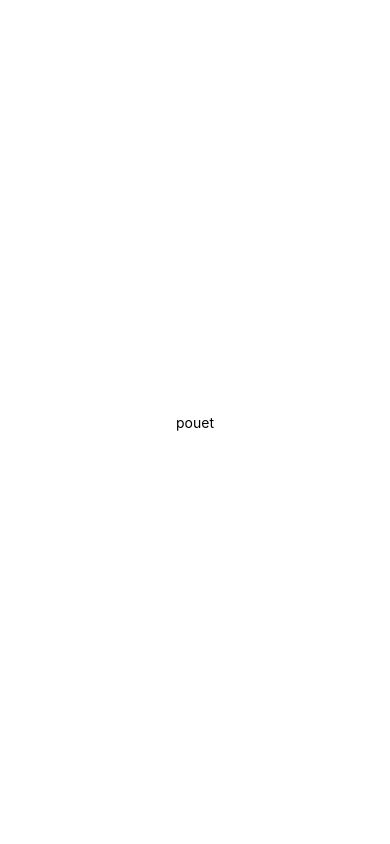
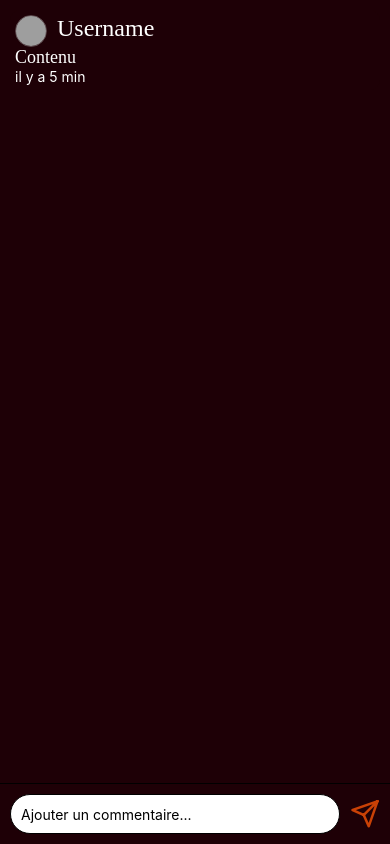
Before and after one commit to Blackers33/cinefilms, a React Native app in the folder frontend/: screen /Comments in a window 390 px wide. Built offline with nearby package versions, Linux system fonts and the light colour scheme; grey boxes are pictures that could not be loaded.

Commit message:
Added Comments Component

```diff
--- a/frontend/App.js
+++ b/frontend/App.js
@@ -1,13 +1,20 @@
 import { StatusBar } from 'expo-status-bar';
 import { StyleSheet, Text, View } from 'react-native';
+import { NavigationContainer } from '@react-navigation/native';
+import { createNativeStackNavigator } from '@react-navigation/native-stack';
+import Comments from './components/filmScreen/Comments';
+import HomeScreen from './components/filmScreen/HomeScreen';
 
+
+const Stack = createNativeStackNavigator();
 export default function App() {
   return (
-    <View style={styles.container}>
-      <Text>pouet
-      </Text>
-      <StatusBar style="auto" />
-    </View>
+    <NavigationContainer>
+     <Stack.Navigator screenOptions={{ headerShown: false }}>
+       <Stack.Screen name="Home" component={HomeScreen} />
+       <Stack.Screen name="Comments" component={Comments} />
+     </Stack.Navigator>
+   </NavigationContainer>
   );
 }
 
--- /dev/null
+++ b/frontend/components/common/Avatar.js
@@ -0,0 +1,35 @@
+/**
+ *
+ * usage : import Avatar from "../components/common/Avatar";
+ * <Avatar uri={user.avatar} size={64} />
+ *
+ */
+
+import { Image, View } from "react-native";
+
+
+export default function Avatar({
+	uri = "https://www.w3schools.com/w3images/avatar2.png",
+	size = 32,
+}) {
+	return (
+		<View
+			style={{
+				width:  size ,
+				height:  size ,
+				borderWidth: 1,
+				borderRadius: 100,
+				borderColor: "rgba(198, 198, 198, 0.38)",
+			}}
+		>
+			<Image
+				style={{
+					width: "100%",
+					height: "100%",
+					borderRadius: 100,
+				}}
+				source={{ uri }}
+			/>
+		</View>
+	);
+}
--- /dev/null
+++ b/frontend/components/filmScreen/Comments.js
@@ -0,0 +1,102 @@
+import { StyleSheet, View, TextInput, Text, KeyboardAvoidingView, Platform, TouchableOpacity } from 'react-native';
+import Avatar from '../common/Avatar';
+import { SafeAreaView } from 'react-native-safe-area-context';
+import Send from 'react-native-vector-icons/Feather'
+
+export default function Comments({ navigation }) {
+
+  return (
+    <SafeAreaView style={styles.safeArea}>
+      <View style={styles.containerComments}>
+        <View style={styles.commentContainer}>
+          <View style={styles.commentInfo}>
+            <Avatar style={styles.avatar} />
+            <Text style={styles.username}>Username</Text>
+          </View>
+          <Text style={styles.content}>Contenu</Text>
+          <Text style={styles.time}>il y a 5 min</Text>
+        </View>
+      </View>
+      <KeyboardAvoidingView
+        behavior={Platform.OS === 'ios' ? 'padding' : 'height'}
+        style={styles.inputContainer}
+      >
+        <TextInput
+          style={styles.input}
+          placeholder="Ajouter un commentaire..."
+          placeholderTextColor="black"
+        />
+        <TouchableOpacity onPress={() => handleSubmitMessage()} style={styles.addFilterButton} activeOpacity={0.8}>
+                    <Send name='send' size={30} color={'#C94106'} />
+                </TouchableOpacity>
+      </KeyboardAvoidingView>
+    </SafeAreaView>
+  );
+}
+
+const styles = StyleSheet.create({
+  safeArea: {
+    flex: 1,
+    backgroundColor: 'white',
+    paddingTop: `Platform.OS === 'ios' ? 30 : 0,`
+  },
+
+  commentInfo: {
+    flexDirection: 'row',
+    justifyContent: 'start',
+    padding: 0,
+    margin: 0,
+  },
+  containerComments: {
+    flex: 1,
+    backgroundColor: 'rgb(30.28.26)',
+  },
+  commentContainer: {
+    padding: 5,
+    backgroundColor: 'rgb(30.28.26)',
+    opacity: 1,
+    borderRadius: 10,
+    margin: 10,
+
+  },
+  avatar: {
+    marginBottom: 10,
+    marginRight: 10,
+    paddingLeft : 0,
+  },
+  username: {
+    fontFamily: 'Mulish',
+    fontSize: 24,
+    color: 'white',
+    marginBottom: 5,
+    marginLeft: 10,
+  },
+  content: {
+    fontFamily: 'Mulish',
+    fontSize: 18,
+    color: 'white',
+  },
+  time: {
+    color : 'white',
+  },
+  inputContainer: {
+    flexDirection: 'row',
+    alignItems: 'center',
+    padding: 10,
+    borderTopWidth: 1,
+    borderColor: 'black',
+    backgroundColor: 'rgb(30.28.26)',
+  },
+  input: {
+    flex: 1,
+    height: 40,
+    borderColor: 'black',
+    borderWidth: 1,
+    borderRadius: 20,
+    paddingHorizontal: 10,
+    marginRight: 10,
+    backgroundColor: 'white',
+  },
+
+
+});
--- /dev/null
+++ b/frontend/components/filmScreen/HomeScreen.js
@@ -0,0 +1,13 @@
+import { Button, StyleSheet, Text, View } from 'react-native';
+
+export default function HomeScreen({ navigation }) {
+ return (
+   <View>
+     <Text>Home Screen</Text>
+     <Button
+       title="Go to Comments"
+       onPress={() => navigation.navigate('Comments')}
+     />
+   </View>
+ );
+}
--- a/frontend/package.json
+++ b/frontend/package.json
@@ -9,6 +9,7 @@
     "web": "expo start --web"
   },
   "dependencies": {
+    "@react-navigation/bottom-tabs": "6",
     "@react-navigation/native": "6",
     "@react-navigation/native-stack": "6",
     "expo": "~52.0.37",
```
Also changed, not shown: frontend/componants/filmScreen/Coments.js (deleted, +0 -37 lines), frontend/componants/filmScreen/events.js (deleted), frontend/components/filmScreen/Events.js (added), 2 other files (tests, documents, lock files or other folders).
